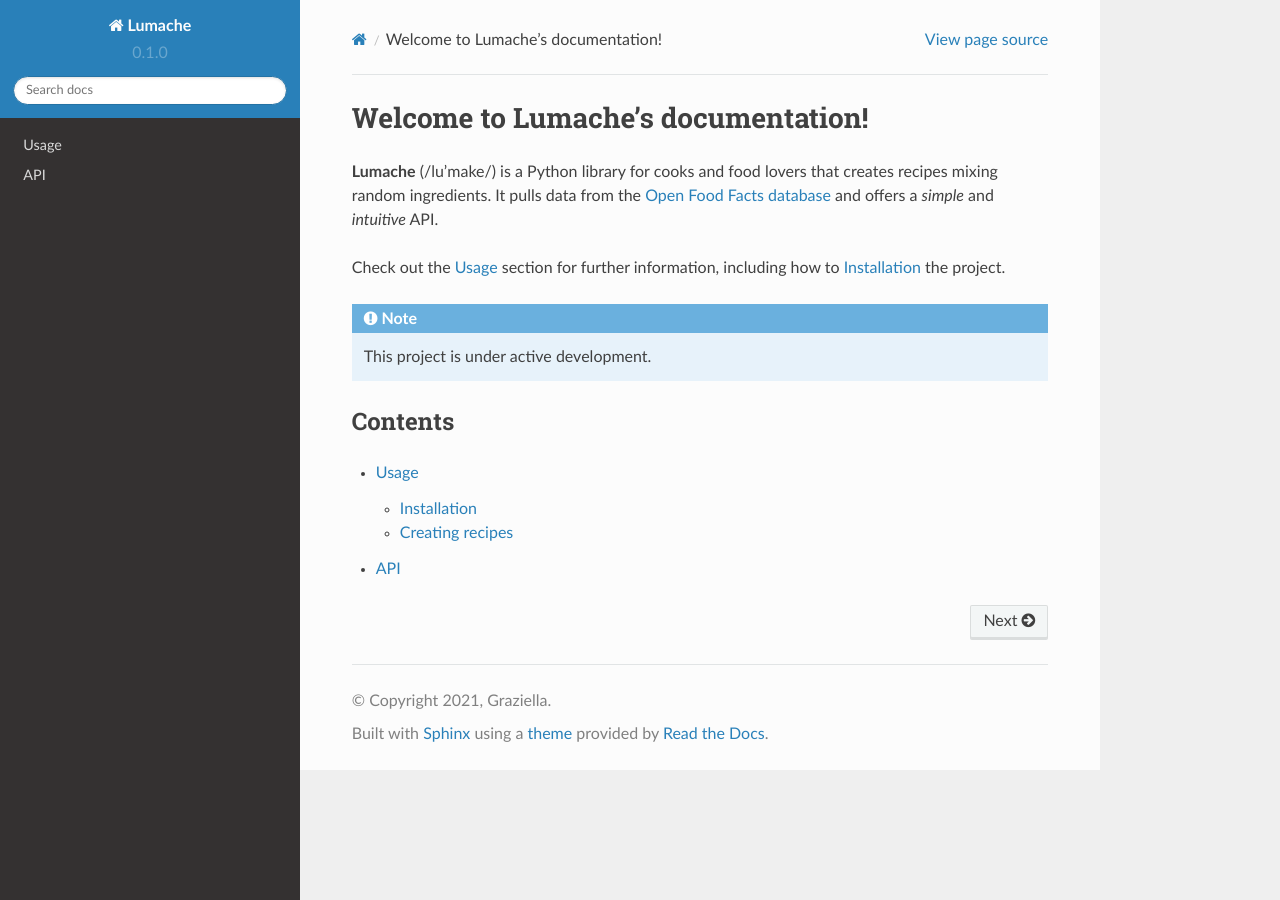
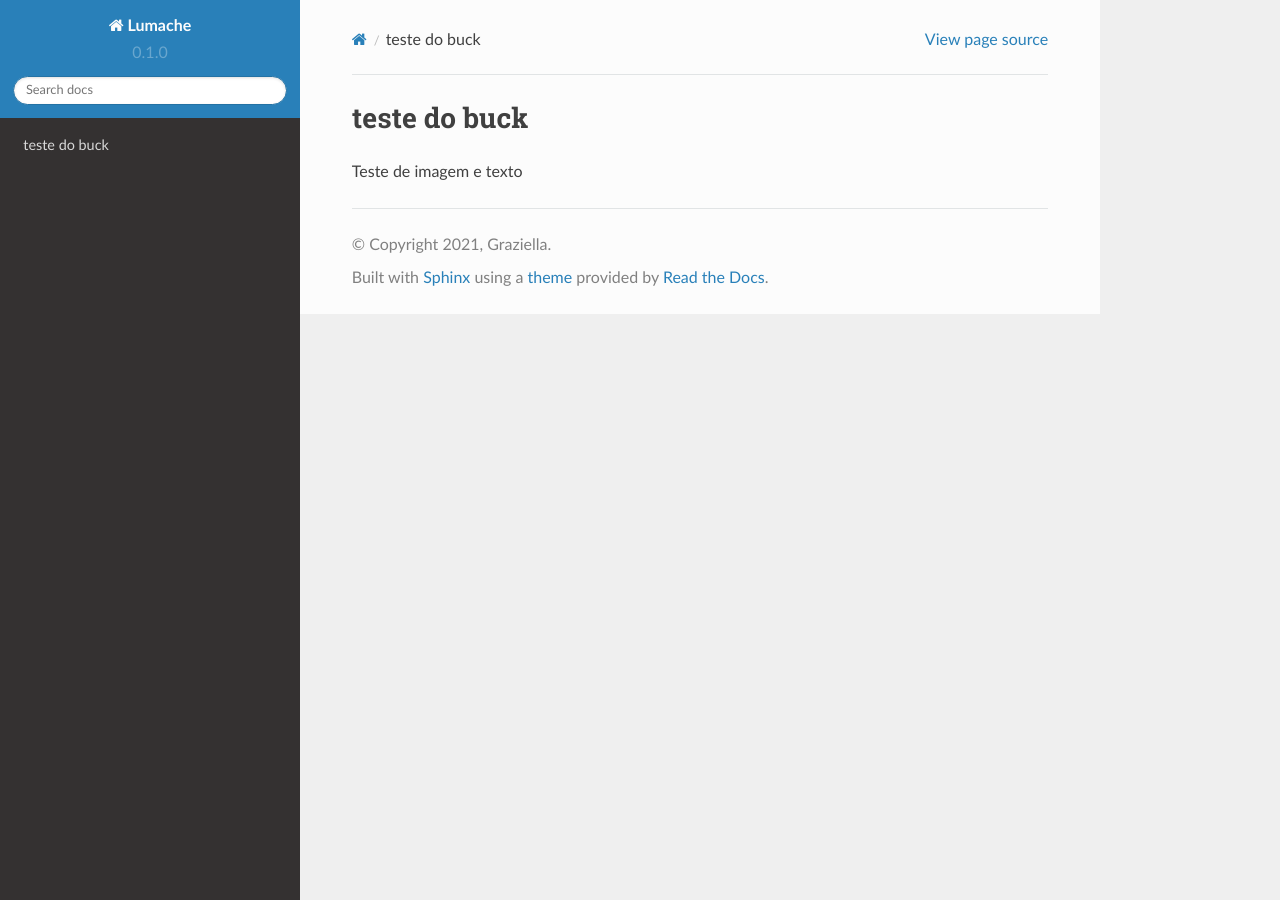
Before and after one commit to brenoglima/digisonic, a Sphinx documentation site: the page built from docs/source/index.rst, in a window 1280 px wide. Built offline with Sphinx 7.4.7 and the Read the Docs theme 2.0.0, drawn with Linux system fonts in a browser that asks for light colours.

Commit message:
Update index.rst

```diff
--- a/docs/source/index.rst
+++ b/docs/source/index.rst
@@ -1,22 +1,4 @@
-Welcome to Lumache's documentation!
+teste do buck
 ===================================
 
-**Lumache** (/lu'make/) is a Python library for cooks and food lovers
-that creates recipes mixing random ingredients.
-It pulls data from the `Open Food Facts database <https://world.openfoodfacts.org/>`_
-and offers a *simple* and *intuitive* API.
-
-Check out the :doc:`usage` section for further information, including
-how to :ref:`installation` the project.
-
-.. note::
-
-   This project is under active development.
-
-Contents
---------
-
-.. toctree::
-
-   usage
-   api
+Teste de imagem e texto
```
